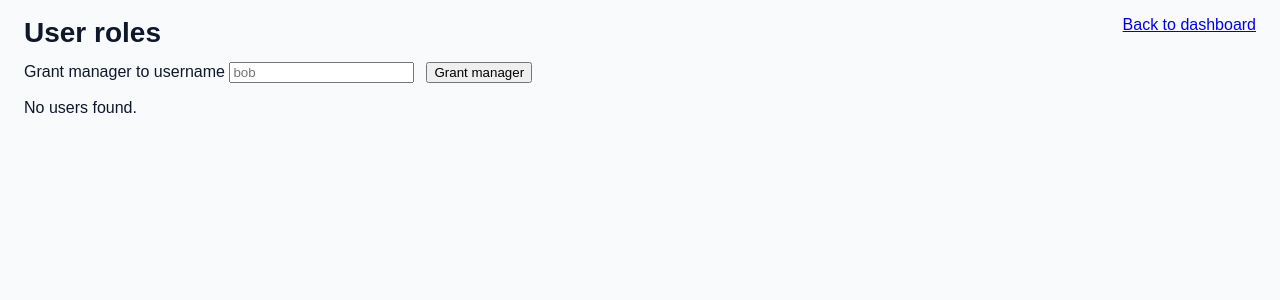
After one commit to rackslab/slurm-quota, a Python web app: template web/templates/roles.html in a window 1280 px wide. The commit adds this page. Shown: the top 300 px of the page. Run offline with Jinja, Linux system fonts and the light colour scheme; the template is opened without the code that fills it, so the values that code supplies are empty.

Commit message:
feat: view and change roles in webapp
fix #43

```diff
--- a/src/slurm_quota/web/app.py
+++ b/src/slurm_quota/web/app.py
@@ -62,6 +62,8 @@ class SlurmQuotaWebApp(Flask):
         self.add_url_rule("/login", view_func=routes.login_post, methods=["POST"])
         self.add_url_rule("/logout", view_func=routes.logout, methods=["POST"])
         self.add_url_rule("/", view_func=routes.dashboard, methods=["GET"])
+        self.add_url_rule("/roles", view_func=routes.roles, methods=["GET"])
+        self.add_url_rule("/roles", view_func=routes.roles_post, methods=["POST"])
 
     def service_unavailable(self, error: HTTPException) -> tuple[str, int]:
         return render_template("error.html"), error.code
--- a/web/static/style.css
+++ b/web/static/style.css
@@ -343,6 +343,33 @@ th {
   background: #dc2626;
 }
 
+.roles-grant-form,
+.inline-form {
+  display: flex;
+  flex-wrap: wrap;
+  align-items: center;
+  gap: 0.75rem;
+  margin-bottom: 1rem;
+}
+
+.inline-form {
+  margin: 0;
+}
+
+.admin-nav a {
+  color: #1d4ed8;
+  text-decoration: none;
+  font-size: 0.9rem;
+}
+
+.admin-nav a:hover {
+  text-decoration: underline;
+}
+
+.muted {
+  color: #94a3b8;
+}
+
 .usage-unlimited {
   font-style: italic;
 }
--- /dev/null
+++ b/web/templates/roles.html
@@ -0,0 +1,66 @@
+{% extends "base.html" %}
+
+{% block title %}User roles — slurm-quota{% endblock %}
+
+{% block body %}
+<div class="page-header">
+  <h1 class="page-title">User roles</h1>
+  <div class="page-header-actions">
+    <a href="{{ url_for('dashboard') }}">Back to dashboard</a>
+  </div>
+</div>
+
+{% if error %}
+<div class="error">{{ error }}</div>
+{% endif %}
+
+<form method="post" action="{{ url_for('roles_post') }}" class="roles-grant-form">
+  <input type="hidden" name="_csrf" value="{{ csrf_token }}">
+  <input type="hidden" name="action" value="grant">
+  <label>Grant manager to username
+    <input type="text" name="username" placeholder="bob" required>
+  </label>
+  <button type="submit">Grant manager</button>
+</form>
+
+{% if users %}
+<table class="stats-table roles-table">
+  <thead>
+    <tr>
+      <th>Username</th>
+      <th>Role</th>
+      <th>Actions</th>
+    </tr>
+  </thead>
+  <tbody>
+    {% for entry in users %}
+    <tr>
+      <td>{{ entry.username }}</td>
+      <td>{{ entry.role }}</td>
+      <td>
+        {% if entry.role == "manager" %}
+        <form method="post" action="{{ url_for('roles_post') }}" class="inline-form">
+          <input type="hidden" name="_csrf" value="{{ csrf_token }}">
+          <input type="hidden" name="action" value="revoke">
+          <input type="hidden" name="username" value="{{ entry.username }}">
+          <button type="submit">Revoke manager</button>
+        </form>
+        {% elif entry.role == "user" %}
+        <form method="post" action="{{ url_for('roles_post') }}" class="inline-form">
+          <input type="hidden" name="_csrf" value="{{ csrf_token }}">
+          <input type="hidden" name="action" value="grant">
+          <input type="hidden" name="username" value="{{ entry.username }}">
+          <button type="submit">Grant manager</button>
+        </form>
+        {% else %}
+        <span class="muted">—</span>
+        {% endif %}
+      </td>
+    </tr>
+    {% endfor %}
+  </tbody>
+</table>
+{% else %}
+<p>No users found.</p>
+{% endif %}
+{% endblock %}
```
Also changed, not shown: src/slurm_quota/web/auth.py (+7 -0 lines), src/slurm_quota/web/routes.py (+60 -2 lines), web/templates/dashboard.html (+7 -0 lines).
